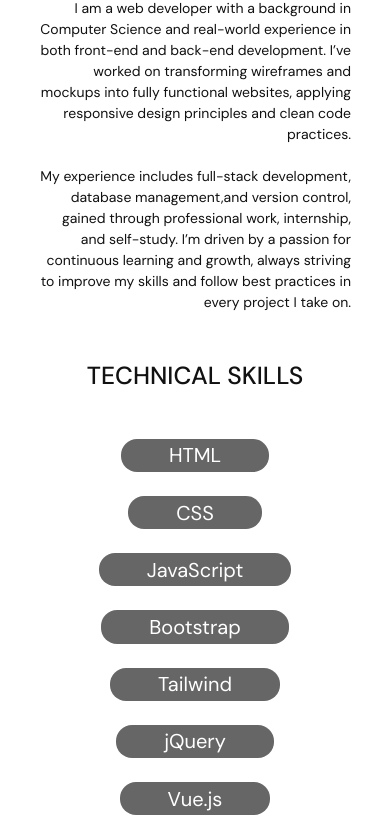
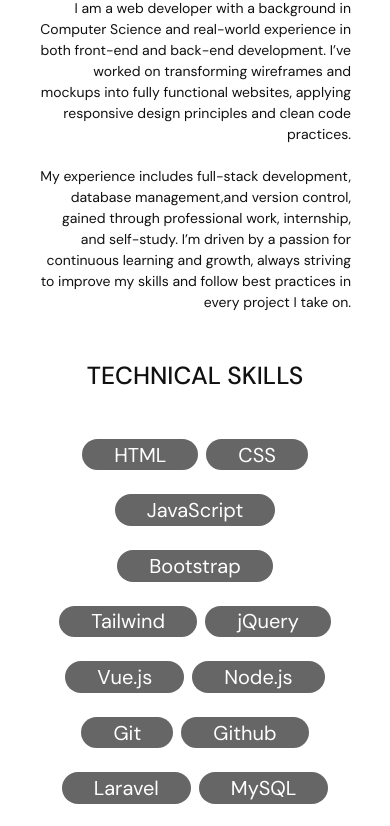
Before and after one commit to ArabellaJordan/Portfolio-v2, a Vue app: page / in a window 390 px wide. Shown: the part 1156-1982 px from the top of the page. Built offline with nearby package versions, Linux system fonts and the light colour scheme.

Commit message:
responsive about me

```diff
--- a/src/assets/scss/components/_landing.scss
+++ b/src/assets/scss/components/_landing.scss
@@ -56,6 +56,7 @@
         position: relative;
         width: auto;
         min-width: 20.813rem;
+        overflow: visible;
 
         @include breakpoint-down(large) {
             min-width: unset;
@@ -80,6 +81,8 @@
                 width: 50%;
                 right: 20%;
                 bottom: 50%;
+                min-width: 10rem;
+
             }
 
             @include breakpoint-down(medium) {
--- a/src/assets/scss/global/_buttons.scss
+++ b/src/assets/scss/global/_buttons.scss
@@ -1,3 +1,5 @@
+@use "../util/"as *;
+
 .button {
     font-family: var(--font-theme);
 
@@ -11,6 +13,10 @@
         text-align: center;
         border: none;
 
+        @include breakpoint-down(medium) {
+            padding: 0.05rem 2rem;
+            font-size: 0.75rem;
+        }
 
         &:hover,
         &:focus,
--- a/src/assets/scss/style.css
+++ b/src/assets/scss/style.css
@@ -134,6 +134,12 @@
   text-align: center;
   border: none;
 }
+@media (max-width: 56.24875em) {
+  .button__pill {
+    padding: 0.05rem 2rem;
+    font-size: 0.75rem;
+  }
+}
 .button__pill:hover, .button__pill:focus, .button__pill:active {
   background-color: var(--color-accent);
 }
@@ -246,6 +252,7 @@
   position: relative;
   width: auto;
   min-width: 20.813rem;
+  overflow: visible;
 }
 @media (max-width: 89.99875em) {
   .home__right {
@@ -270,6 +277,7 @@
     width: 50%;
     right: 20%;
     bottom: 50%;
+    min-width: 10rem;
   }
 }
 @media (max-width: 56.24875em) {
--- a/src/views/Landing.vue
+++ b/src/views/Landing.vue
@@ -76,7 +76,7 @@
         <h4 class="text-center text-uppercase fs-2">technical skills</h4>
 
         <div
-          class="d-flex justify-content-center row-gap-4 column-gap-5 flex-wrap px-3 mt-5"
+          class="d-flex justify-content-center row-gap-4 column-gap-2 column-gap-md-5 flex-wrap px-3 mt-5"
         >
           <div class="button__pill fs-5">HTML</div>
           <div class="button__pill fs-5">CSS</div>
```
Also changed, not shown: 1 other file (tests, documents, lock files or other folders).
